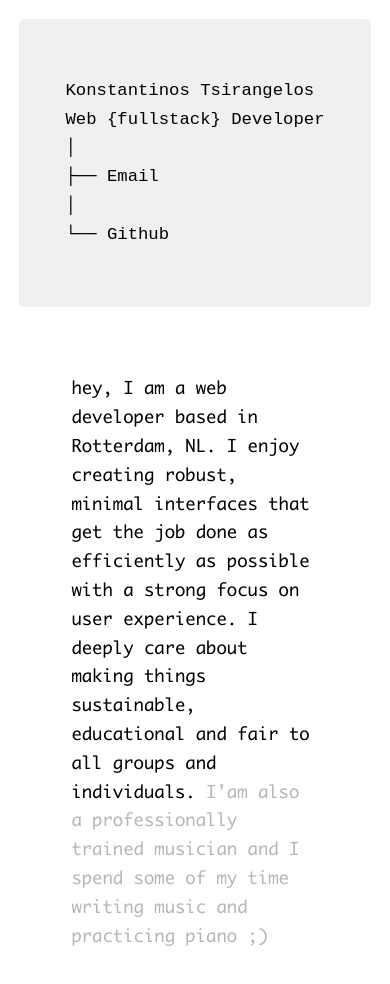
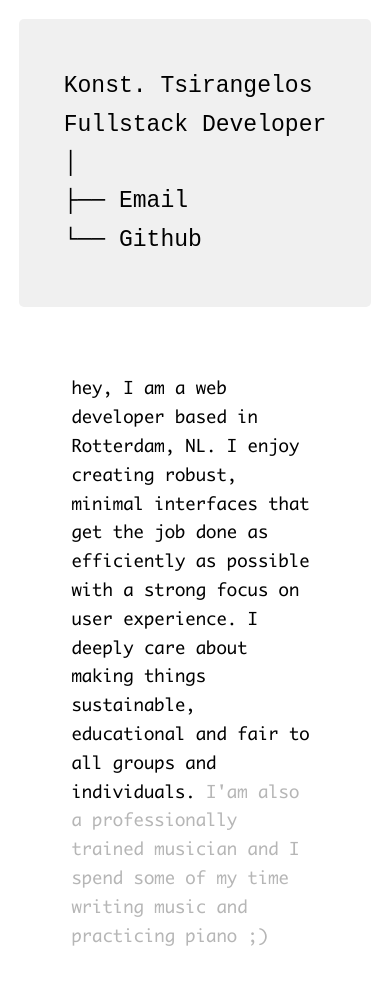
Before and after one commit to ktsirangelos/k, a website: page index.html in a window 390 px wide. Shown: the top 984 px of the page. Drawn offline with Linux system fonts and the light colour scheme.

Commit message:
grid & mobile view prototype

```diff
--- a/index.html
+++ b/index.html
@@ -23,7 +23,7 @@
     />
     <link rel="manifest" href="favicon/site.webmanifest" />
     <!-- Styles -->
-    <link rel="stylesheet" href="css/style.css?v=1.8" />
+    <link rel="stylesheet" href="css/style.css?v=1.9" />
     <!-- Scripts -->
   </head>
   <body>
@@ -34,11 +34,10 @@
 
       <div class="mobile-title">
         <pre>
-Konstantinos Tsirangelos
-Web {fullstack} Developer
+Konst. Tsirangelos
+Fullstack Developer
 │
 ├── Email
-│
 └── Github</pre
         >
       </div>
--- a/sass/layout/_header.scss
+++ b/sass/layout/_header.scss
@@ -21,8 +21,8 @@ header {
 
   @include mixins.respond(phone) {
     display: flex;
-    font-size: 1.8rem;
-    line-height: 3rem;
+    font-size: 2.4rem;
+    line-height: 4rem;
 
     a {
       color: var(--color-black);
```
Also changed, not shown: css/style.css.
